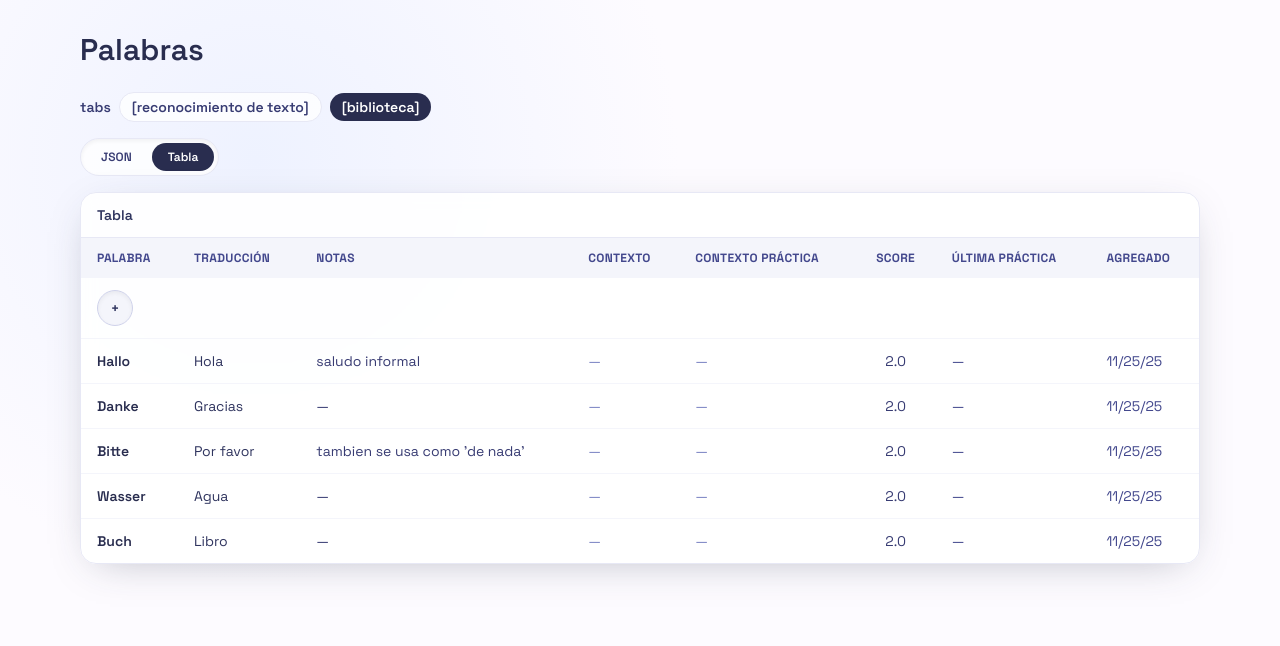
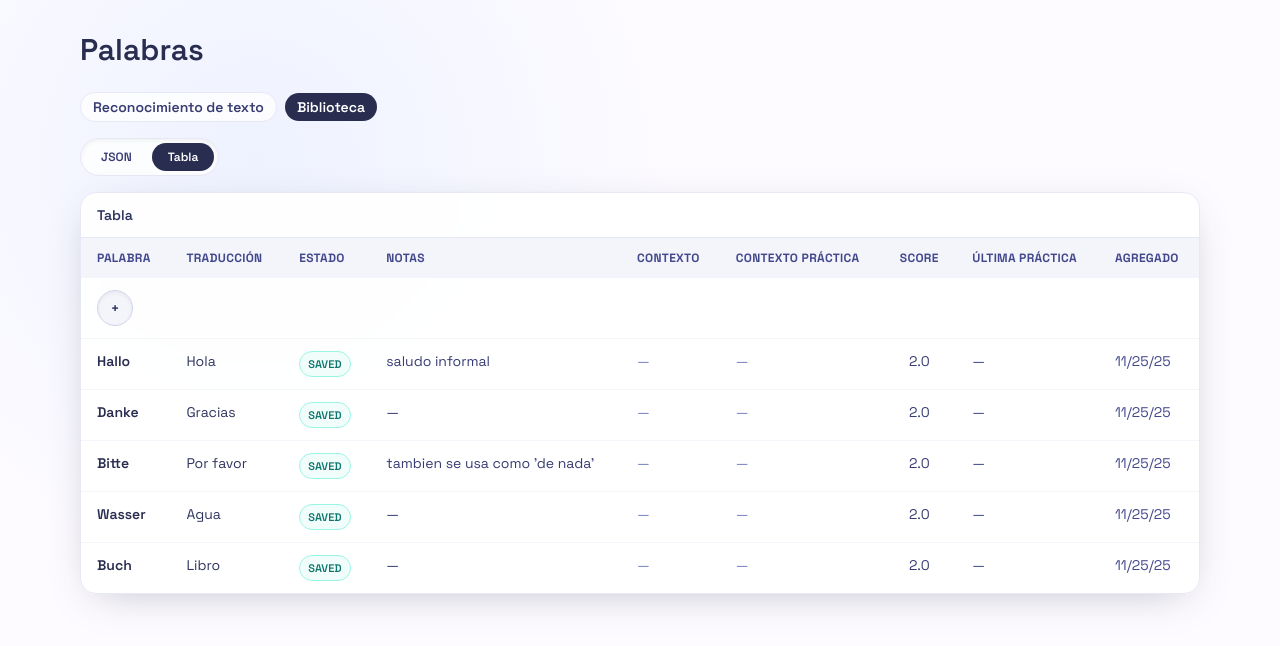
Before and after one commit to revdev-earth/palabras, a React (Vite) app: page / in a window 1280 px wide. Shown: the top 646 px of the page. Built offline with nearby package versions, Linux system fonts and the light colour scheme.

Commit message:
state de las palabras

```diff
--- a/src/redux/slices/v2Slice.ts
+++ b/src/redux/slices/v2Slice.ts
@@ -1,5 +1,15 @@
 import { PayloadAction, createSlice } from "@reduxjs/toolkit"
 import { genId, nowISO, safeParse } from "+/utils"
+
+export const LEARNING_STATES = [
+  "SAVED",
+  "LEARNING_1",
+  "LEARNING_2",
+  "LEARNING_3",
+  "LEARNED",
+] as const
+
+export type LearningState = (typeof LEARNING_STATES)[number]
 
 export type V2Word = {
   id: string
@@ -11,6 +21,7 @@ export type V2Word = {
   createdAt: string
   context: string[]
   contextForPractice: string[]
+  learningState: LearningState
 }
 
 export type V2SliceState = {
@@ -18,6 +29,19 @@ export type V2SliceState = {
 }
 
 export const V2_STORE_KEY = "vocab-tracker-v2"
+
+export const learningStateFromScore = (score: number): LearningState => {
+  if (score >= 10) return "LEARNED"
+  if (score >= 9) return "LEARNING_3"
+  if (score >= 6) return "LEARNING_2"
+  if (score >= 3) return "LEARNING_1"
+  return "SAVED"
+}
+
+export const normalizeLearningState = (value: unknown, score: number): LearningState => {
+  if (LEARNING_STATES.includes(value as LearningState)) return value as LearningState
+  return learningStateFromScore(score)
+}
 
 const seedWords: V2Word[] = [
   {
@@ -30,6 +54,7 @@ const seedWords: V2Word[] = [
     createdAt: nowISO(),
     context: [],
     contextForPractice: [],
+    learningState: "SAVED",
   },
   {
     id: "de-danke",
@@ -41,6 +66,7 @@ const seedWords: V2Word[] = [
     createdAt: nowISO(),
     context: [],
     contextForPractice: [],
+    learningState: "SAVED",
   },
   {
     id: "de-bitte",
@@ -52,6 +78,7 @@ const seedWords: V2Word[] = [
     createdAt: nowISO(),
     context: [],
     contextForPractice: [],
+    learningState: "SAVED",
   },
   {
     id: "de-wasser",
@@ -63,6 +90,7 @@ const seedWords: V2Word[] = [
     createdAt: nowISO(),
     context: [],
     contextForPractice: [],
+    learningState: "SAVED",
   },
   {
     id: "de-buch",
@@ -74,11 +102,17 @@ const seedWords: V2Word[] = [
     createdAt: nowISO(),
     context: [],
     contextForPractice: [],
+    learningState: "SAVED",
   },
 ]
 
 const storedWords = safeParse(localStorage.getItem(V2_STORE_KEY), [] as V2Word[])
-const initialWords = storedWords.length ? storedWords : seedWords
+const initialWords = storedWords.length
+  ? storedWords.map((word) => ({
+      ...word,
+      learningState: normalizeLearningState(word.learningState, word.baseScore || 0),
+    }))
+  : seedWords
 
 export const v2Slice = createSlice({
   name: "v2Words",
@@ -87,7 +121,10 @@ export const v2Slice = createSlice({
   } as V2SliceState,
   reducers: {
     setV2Words(state, action: PayloadAction<V2Word[]>) {
-      state.words = action.payload
+      state.words = action.payload.map((word) => ({
+        ...word,
+        learningState: normalizeLearningState(word.learningState, word.baseScore || 0),
+      }))
     },
     addV2Word(
       state,
@@ -98,6 +135,7 @@ export const v2Slice = createSlice({
         baseScore: 2,
         lastPracticedAt: null,
         createdAt: nowISO(),
+        learningState: normalizeLearningState(action.payload.learningState, 2),
       })
     },
     upsertV2Word(
@@ -134,12 +172,16 @@ export const v2Slice = createSlice({
       const duplicateIndex = state.words.findIndex(
         (word, idx) => idx !== index && word.term.trim().toLowerCase() === key
       )
+      const fallbackState =
+        action.payload.learningState ??
+        (index !== -1 ? state.words[index].learningState : learningStateFromScore(2))
       const incoming = {
         term,
         translation: action.payload.translation.trim(),
         notes: action.payload.notes,
         context: action.payload.context,
         contextForPractice: action.payload.contextForPractice,
+        learningState: normalizeLearningState(fallbackState, 2),
       }
       if (duplicateIndex !== -1) {
         const target = state.words[duplicateIndex]
@@ -156,7 +198,22 @@ export const v2Slice = createSlice({
         ...incoming,
       }
     },
+    updateV2WordScore(
+      state,
+      action: PayloadAction<{ id: string; baseScore: number; lastPracticedAt: string | null }>
+    ) {
+      const index = state.words.findIndex((word) => word.id === action.payload.id)
+      if (index === -1) return
+      const current = state.words[index]
+      const nextScore = Math.max(0, action.payload.baseScore)
+      state.words[index] = {
+        ...current,
+        baseScore: nextScore,
+        lastPracticedAt: action.payload.lastPracticedAt,
+        learningState: learningStateFromScore(nextScore),
+      }
+    },
   },
 })
 
-export const { addV2Word, setV2Words, upsertV2Word } = v2Slice.actions
+export const { addV2Word, setV2Words, upsertV2Word, updateV2WordScore } = v2Slice.actions
--- a/src/v2/Biblioteca.tsx
+++ b/src/v2/Biblioteca.tsx
@@ -2,7 +2,14 @@ import { useEffect, useMemo, useRef, useState } from "react"
 
 import { useDispatch } from "+/redux"
 
-import { addV2Word, setV2Words } from "+/redux/slices/v2Slice"
+import type { LearningState } from "+/redux/slices/v2Slice"
+import {
+  LEARNING_STATES,
+  addV2Word,
+  learningStateFromScore,
+  normalizeLearningState,
+  setV2Words,
+} from "+/redux/slices/v2Slice"
 
 import { effectiveScore, formatDate, genId, nowISO } from "+/utils"
 
@@ -18,6 +25,7 @@ type V2Word = {
   createdAt: string
   context: string[]
   contextForPractice: string[]
+  learningState: LearningState
 }
 
 const normalizeList = (raw: unknown) => {
@@ -51,6 +59,7 @@ const normalizeWord = (raw: unknown): V2Word | null => {
   let id = typeof obj.id === "string" && obj.id.trim() ? obj.id : genId()
   const context = normalizeList(obj.context)
   const contextForPractice = normalizeList(obj.contextForPractice)
+  const learningState = normalizeLearningState(obj.learningState, baseScore)
   return {
     id,
     term,
@@ -61,6 +70,7 @@ const normalizeWord = (raw: unknown): V2Word | null => {
     createdAt,
     context,
     contextForPractice,
+    learningState,
   }
 }
 
@@ -88,6 +98,21 @@ const renderList = (items: string[]) => {
       ))}
     </div>
   )
+}
+
+const learningBadgeTone = (state: LearningState) => {
+  switch (state) {
+    case "LEARNED":
+      return "border-emerald-200 bg-emerald-50 text-emerald-700"
+    case "LEARNING_3":
+      return "border-indigo-200 bg-indigo-50 text-indigo-700"
+    case "LEARNING_2":
+      return "border-orange-200 bg-orange-50 text-orange-700"
+    case "LEARNING_1":
+      return "border-amber-200 bg-amber-50 text-amber-700"
+    default:
+      return "border-teal-200 bg-teal-50 text-teal-700"
+  }
 }
 
 const parseList = (value: string) =>
@@ -171,10 +196,18 @@ function WordsTableView({ words }: { words: V2Word[] }) {
     notes: "",
     context: "",
     contextForPractice: "",
+    learningState: "SAVED" as LearningState,
   })
 
   const resetDraft = () =>
-    setDraft({ term: "", translation: "", notes: "", context: "", contextForPractice: "" })
+    setDraft({
+      term: "",
+      translation: "",
+      notes: "",
+      context: "",
+      contextForPractice: "",
+      learningState: "SAVED",
+    })
 
   const startAdd = () => setIsAdding(true)
 
@@ -196,6 +229,7 @@ function WordsTableView({ words }: { words: V2Word[] }) {
         notes: draft.notes,
         context: parseList(draft.context),
         contextForPractice: parseList(draft.contextForPractice),
+        learningState: draft.learningState,
       })
     )
     resetDraft()
@@ -213,6 +247,7 @@ function WordsTableView({ words }: { words: V2Word[] }) {
             <tr>
               <th className="px-4 py-3">Palabra</th>
               <th className="px-4 py-3">Traducción</th>
+              <th className="px-4 py-3">Estado</th>
               <th className="px-4 py-3">Notas</th>
               <th className="px-4 py-3">Contexto</th>
               <th className="px-4 py-3">Contexto práctica</th>
@@ -224,7 +259,7 @@ function WordsTableView({ words }: { words: V2Word[] }) {
           <tbody className="divide-y divide-ink-50">
             {!isAdding && (
               <tr>
-                <td colSpan={8} className="px-4 py-3">
+                <td colSpan={9} className="px-4 py-3">
                   <button
                     type="button"
                     onClick={startAdd}
@@ -254,6 +289,24 @@ function WordsTableView({ words }: { words: V2Word[] }) {
                     placeholder="Traducción"
                     className="w-full rounded-lg border border-ink-100 bg-white px-3 py-2 text-sm shadow-inner focus:border-ink-400 focus:outline-none"
                   />
+                </td>
+                <td className="px-4 py-3">
+                  <select
+                    value={draft.learningState}
+                    onChange={(e) =>
+                      setDraft((d) => ({
+                        ...d,
+                        learningState: e.target.value as LearningState,
+                      }))
+                    }
+                    className="w-full rounded-lg border border-ink-100 bg-white px-3 py-2 text-sm shadow-inner focus:border-ink-400 focus:outline-none"
+                  >
+                    {LEARNING_STATES.map((state) => (
+                      <option key={state} value={state}>
+                        {state}
+                      </option>
+                    ))}
+                  </select>
                 </td>
                 <td className="px-4 py-3">
                   <input
@@ -307,6 +360,15 @@ function WordsTableView({ words }: { words: V2Word[] }) {
               <tr key={w.id} className="align-top">
                 <td className="px-4 py-3 font-semibold text-ink-900">{w.term}</td>
                 <td className="px-4 py-3 text-ink-800">{w.translation}</td>
+                <td className="px-4 py-3 text-ink-800">
+                  <span
+                    className={`inline-flex rounded-full border px-2 py-0.5 text-[11px] font-semibold ${learningBadgeTone(
+                      w.learningState
+                    )}`}
+                  >
+                    {w.learningState}
+                  </span>
+                </td>
                 <td className="whitespace-pre-wrap px-4 py-3 text-ink-700">{w.notes || "—"}</td>
                 <td className="px-4 py-3">{renderList(w.context)}</td>
                 <td className="px-4 py-3">{renderList(w.contextForPractice)}</td>
--- a/src/v2/Palabras.tsx
+++ b/src/v2/Palabras.tsx
@@ -23,7 +23,6 @@ function Palabras() {
 
       <main className="space-y-4">
         <div className="flex flex-wrap items-center gap-2 text-sm font-semibold text-ink-700">
-          <span>tabs</span>
           <button
             type="button"
             onClick={() => setTab("reconocimiento")}
@@ -33,7 +32,7 @@ function Palabras() {
                 : "border border-ink-100 bg-white/80 hover:bg-white"
             }`}
           >
-            [reconocimiento de texto]
+            Reconocimiento de texto
           </button>
           <button
             type="button"
@@ -44,7 +43,7 @@ function Palabras() {
                 : "border border-ink-100 bg-white/80 hover:bg-white"
             }`}
           >
-            [biblioteca]
+            Biblioteca
           </button>
         </div>
         {tab === "reconocimiento" ? (
--- a/src/v2/ReconocimientoDePalabrasEnElTexto.tsx
+++ b/src/v2/ReconocimientoDePalabrasEnElTexto.tsx
@@ -2,6 +2,7 @@ import { useEffect, useMemo, useRef, useState } from "react"
 
 import { useDispatch, useSelector } from "+/redux"
 
+import type { LearningState } from "+/redux/slices/v2Slice"
 import { upsertV2Word } from "+/redux/slices/v2Slice"
 
 import { ReconocimientoEditorTabs, WordDraft } from "./ReconocimientoEditorTabs"
@@ -95,6 +96,7 @@ export function ReconocimientoDePalabrasEnElTexto() {
     notes: "",
     context: "",
     contextForPractice: "",
+    learningState: "SAVED",
   })
   const modelRef = useRef<Model>({ text: "", tokens: [] })
 
@@ -142,6 +144,7 @@ export function ReconocimientoDePalabrasEnElTexto() {
         notes: existing.notes,
         context: existing.context.join(", "),
         contextForPractice: existing.contextForPractice.join(", "),
+        learningState: existing.learningState ?? "SAVED",
       })
       return
     }
@@ -151,6 +154,7 @@ export function ReconocimientoDePalabrasEnElTexto() {
       notes: "",
       context: "",
       contextForPractice: "",
+      learningState: "SAVED",
     })
   }
 
@@ -166,6 +170,7 @@ export function ReconocimientoDePalabrasEnElTexto() {
         notes: nextDraft.notes,
         context: parseList(nextDraft.context),
         contextForPractice: parseList(nextDraft.contextForPractice),
+        learningState: nextDraft.learningState,
         previousTerm: previousTerm ?? undefined,
       })
     )
@@ -186,6 +191,46 @@ export function ReconocimientoDePalabrasEnElTexto() {
       current.add(value)
       return { ...prev, contextForPractice: Array.from(current).join(", ") }
     })
+  }
+
+  const learningTone = (state: LearningState | undefined) => {
+    switch (state) {
+      case "LEARNED":
+        return {
+          bg: "bg-emerald-200/70",
+          border: "border-emerald-200",
+          shadow: "shadow-[0_0_8px_rgba(16,185,129,0.4)]",
+          text: "text-emerald-700",
+        }
+      case "LEARNING_3":
+        return {
+          bg: "bg-indigo-200/70",
+          border: "border-indigo-200",
+          shadow: "shadow-[0_0_8px_rgba(99,102,241,0.35)]",
+          text: "text-indigo-700",
+        }
+      case "LEARNING_2":
+        return {
+          bg: "bg-orange-200/70",
+          border: "border-orange-200",
+          shadow: "shadow-[0_0_8px_rgba(249,115,22,0.35)]",
+          text: "text-orange-700",
+        }
+      case "LEARNING_1":
+        return {
+          bg: "bg-amber-200/70",
+          border: "border-amber-200",
+          shadow: "shadow-[0_0_8px_rgba(251,191,36,0.35)]",
+          text: "text-amber-700",
+        }
+      default:
+        return {
+          bg: "bg-teal-200/70",
+          border: "border-teal-200",
+          shadow: "shadow-[0_0_8px_rgba(20,184,166,0.35)]",
+          text: "text-teal-700",
+        }
+    }
   }
 
   return (
@@ -209,10 +254,13 @@ export function ReconocimientoDePalabrasEnElTexto() {
           {tokens.length === 0 && <span className="text-ink-400">Sin texto para analizar.</span>}
           {groups.map((group, groupIndex) => {
             if (group.kind === "knownGroup") {
+              const firstWord = group.tokens.find((t) => t.type === "word")
+              const firstLookup = firstWord ? wordsByTerm.get(firstWord.value.toLowerCase()) : null
+              const tone = learningTone(firstLookup?.learningState)
               return (
                 <span
                   key={`known-group-${groupIndex}`}
-                  className="rounded-md bg-emerald-200/70 px-1 shadow-[0_0_8px_rgba(16,185,129,0.4)]"
+                  className={`rounded-md px-1 ${tone.bg} ${tone.shadow}`}
                 >
                   {group.tokens.map((token, tokenIndex) => {
                     if (token.type === "space") {
@@ -223,13 +271,16 @@ export function ReconocimientoDePalabrasEnElTexto() {
                     const lookup = wordsByTerm.get(token.value.toLowerCase())
                     const keyTerm = lookup?.term ?? token.value
                     const isActive = activeWord === keyTerm
+                    const tone = learningTone(lookup?.learningState)
                     return (
                       <span
                         key={`known-word-${groupIndex}-${tokenIndex}`}
                         className="group relative inline-flex rounded-sm px-0.5 text-ink-900 after:absolute after:left-0 after:top-full after:h-2 after:w-full after:content-['']"
                       >
                         {token.value}
-                        <span className="pointer-events-none absolute left-1/2 top-full z-10 mt-1 w-56 -translate-x-1/2 rounded-xl border border-emerald-200 bg-white px-3 py-2 text-xs text-ink-800 opacity-0 shadow-soft transition group-hover:pointer-events-auto group-hover:opacity-100">
+                        <span
+                          className={`pointer-events-none absolute left-1/2 top-full z-10 mt-1 w-56 -translate-x-1/2 rounded-xl border bg-white px-3 py-2 text-xs text-ink-800 opacity-0 shadow-soft transition group-hover:pointer-events-auto group-hover:opacity-100 ${tone.border}`}
+                        >
                           <div className="flex items-center justify-between gap-2">
                             <div className="font-semibold text-ink-900">
                               {lookup?.term ?? token.value}
@@ -243,7 +294,7 @@ export function ReconocimientoDePalabrasEnElTexto() {
                                 }
                                 startAdd(keyTerm)
                               }}
-                              className="flex h-6 w-6 items-center justify-center rounded-full border border-emerald-200 text-emerald-700"
+                              className={`flex h-6 w-6 items-center justify-center rounded-full border ${tone.border} ${tone.text}`}
                               aria-label="Editar palabra"
                               title="Editar palabra"
                             >
@@ -260,10 +311,10 @@ export function ReconocimientoDePalabrasEnElTexto() {
                             </button>
                           </div>
                           {lookup?.translation && (
-                            <div className="text-emerald-700">{lookup.translation}</div>
+                            <div className={tone.text}>{lookup.translation}</div>
                           )}
-                          <div className="mt-1 text-[10px] uppercase tracking-wide text-emerald-600">
-                            Aprendida
+                          <div className={`mt-1 text-[10px] uppercase tracking-wide ${tone.text}`}>
+                            {lookup?.learningState ?? "SAVED"}
                           </div>
                           <details className="mt-2">
                             <summary className="inline-flex cursor-pointer items-center gap-1 text-[11px] font-semibold text-ink-700">
--- a/src/v2/ReconocimientoEditorTabs.tsx
+++ b/src/v2/ReconocimientoEditorTabs.tsx
@@ -1,5 +1,8 @@
 import { useEffect, useMemo, useRef, useState } from "react"
 import type { Dispatch, SetStateAction } from "react"
+
+import type { LearningState } from "+/redux/slices/v2Slice"
+import { LEARNING_STATES } from "+/redux/slices/v2Slice"
 
 export type WordDraft = {
   term: string
@@ -7,6 +10,7 @@ export type WordDraft = {
   notes: string
   context: string
   contextForPractice: string
+  learningState: LearningState
 }
 
 type Props = {
@@ -48,6 +52,7 @@ export function ReconocimientoEditorTabs({
           notes: draft.notes,
           context: normalizeList(draft.context),
           contextForPractice: normalizeList(draft.contextForPractice),
+          learningState: draft.learningState,
         },
         null,
         2
@@ -88,6 +93,12 @@ export function ReconocimientoEditorTabs({
           next.contextForPractice = normalizeList(
             (parsed as { contextForPractice?: unknown }).contextForPractice
           ).join(", ")
+        }
+        if (
+          typeof (parsed as { learningState?: unknown }).learningState === "string" &&
+          LEARNING_STATES.includes((parsed as { learningState: LearningState }).learningState)
+        ) {
+          next.learningState = (parsed as { learningState: LearningState }).learningState
         }
         return next
       })
@@ -143,6 +154,27 @@ export function ReconocimientoEditorTabs({
             placeholder="Traduccion"
             className="w-full rounded-md border border-ink-100 px-2 py-1 text-xs focus:border-orange-300 focus:outline-none"
           />
+          <div>
+            <div className="mb-1 text-[11px] font-semibold uppercase tracking-wide text-ink-500">
+              Estado
+            </div>
+            <select
+              value={draft.learningState}
+              onChange={(e) =>
+                setDraft((prev) => ({
+                  ...prev,
+                  learningState: e.target.value as LearningState,
+                }))
+              }
+              className="w-full rounded-md border border-ink-100 bg-white px-2 py-1 text-xs focus:border-orange-300 focus:outline-none"
+            >
+              {LEARNING_STATES.map((state) => (
+                <option key={state} value={state}>
+                  {state}
+                </option>
+              ))}
+            </select>
+          </div>
           <textarea
             value={draft.notes}
             onChange={(e) => setDraft((prev) => ({ ...prev, notes: e.target.value }))}
```
